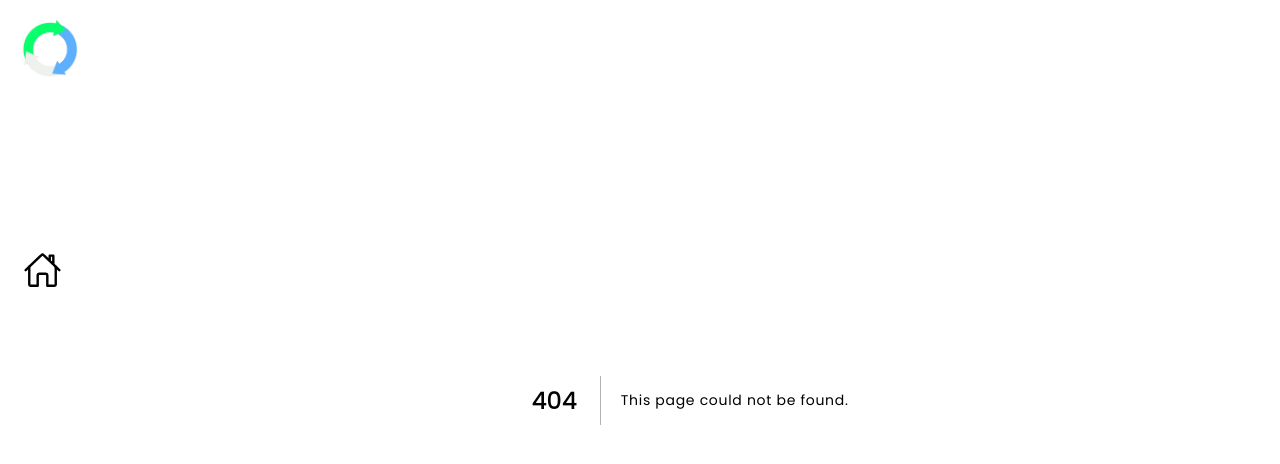
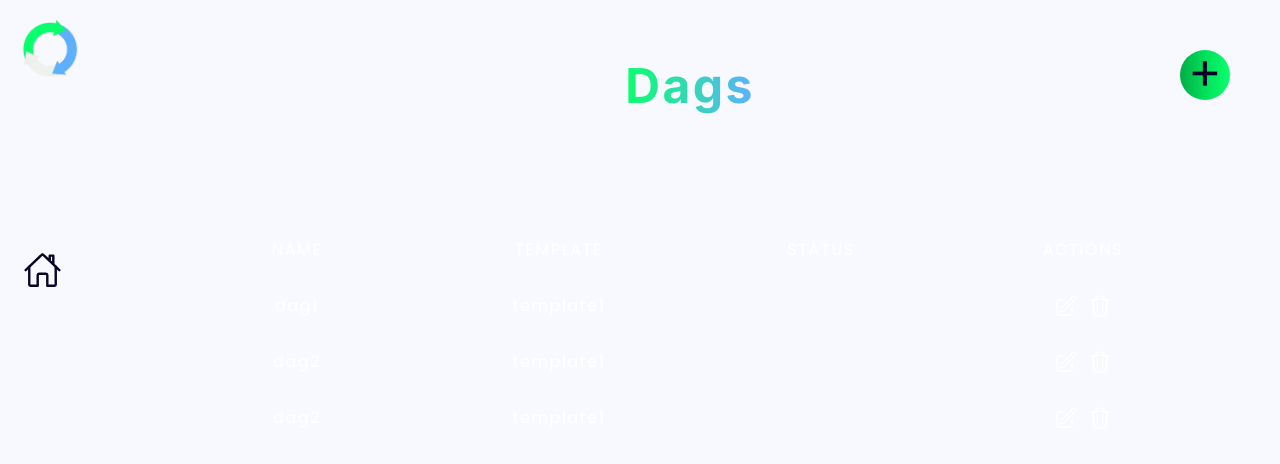
Before and after one commit to MurilloSSJ/web-server, a Next.js app: page /dags in a window 1280 px wide. Before the commit this address had no page. Shown: the top 464 px of the page. Built offline with nearby package versions, Linux system fonts and the light colour scheme; some icons are missing.

Commit message:
create dag list and mock data

```diff
--- /dev/null
+++ b/src/pages/dags/index.tsx
@@ -0,0 +1,36 @@
+import { AddButton } from "@/components/buttons/addButton"
+import { FlexContainer } from "@/components/containers/flexContainer"
+import { Table } from "@/components/tables"
+import { SectionTitle } from "@/components/texts/sectionTitle"
+
+const DagPage = () => {
+    const mock_data = [
+        [
+            { "type": "text", "value": "dag1" },
+            { "type": "text", "value": "template1" },
+            { "type": "status", "value": true },
+            { "type": "actions", "value": true }
+        ],
+        [
+            { "type": "text", "value": "dag2" },
+            { "type": "text", "value": "template1" },
+            { "type": "status", "value": true },
+            { "type": "actions", "value": true }
+        ],
+        [
+            { "type": "text", "value": "dag2" },
+            { "type": "text", "value": "template1" },
+            { "type": "status", "value": true },
+            { "type": "actions", "value": true }
+        ]
+    ]
+    return (
+        <FlexContainer direction="col" alignItems="center" dark height="screen" paddingX={50} paddingY={50} gapY={100}>
+            <AddButton position="absolute" top={50} right={50} />
+            <SectionTitle text="Dags" gradient="primary" />
+            <Table columns={["Name", "Template", "Status", "Actions"]} data={mock_data}></Table>
+        </FlexContainer>
+    )
+}
+
+export default DagPage
```
